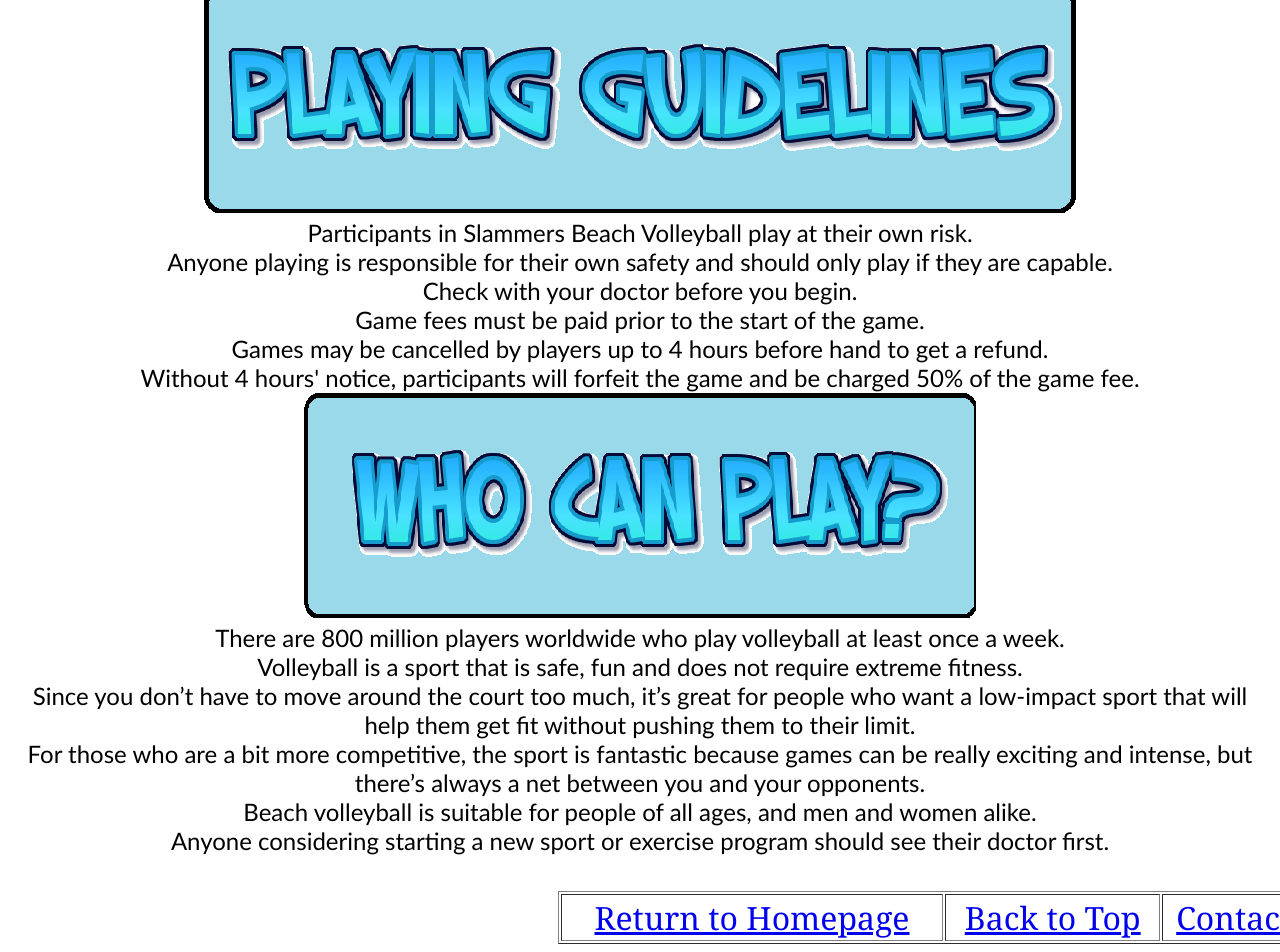
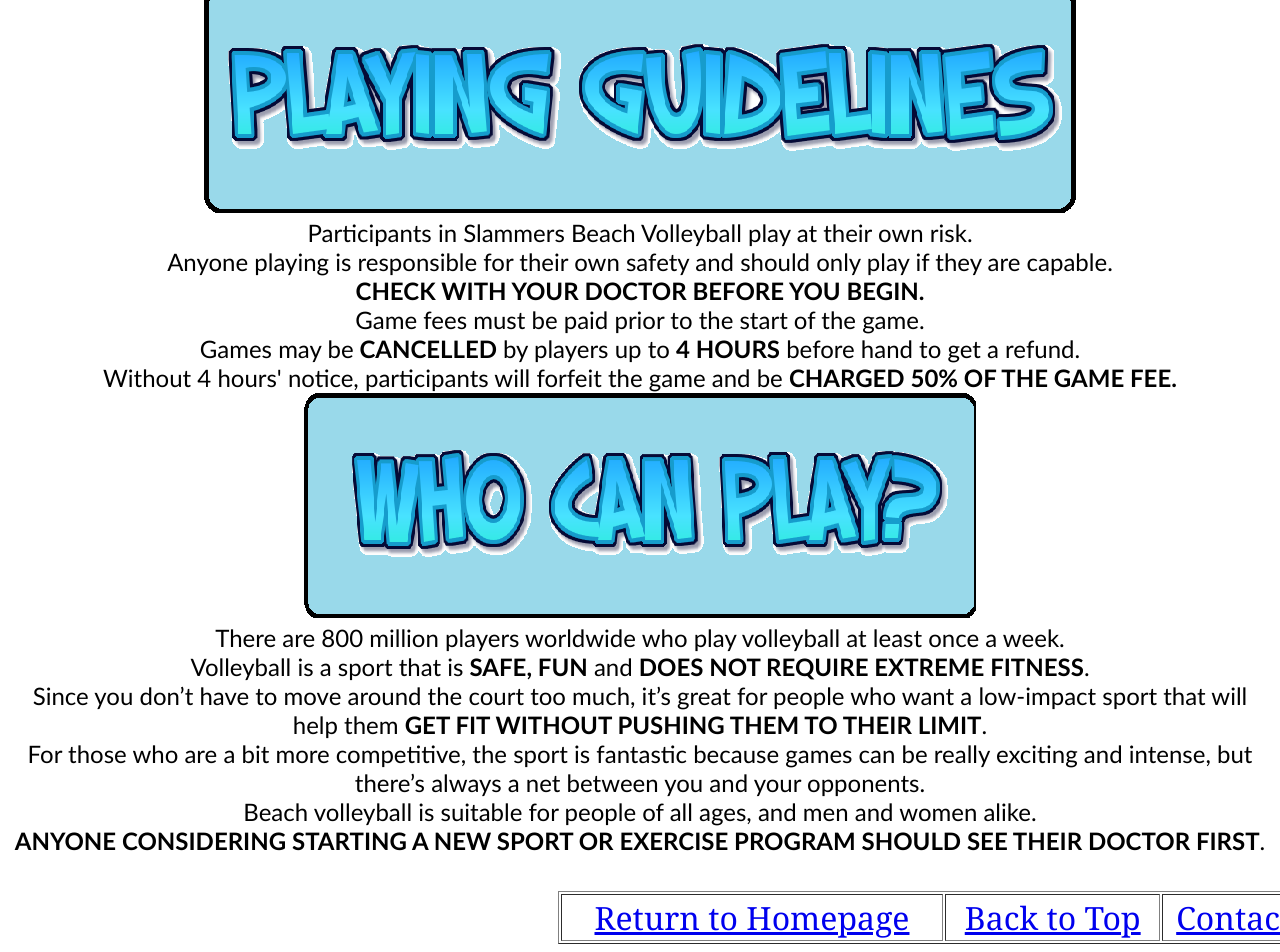
Before and after one commit to carlopma14/Slammer-s-Beach-Volleyball, a plain HTML site: page sign-up.html in a window 1280 px wide. Shown: the part 621-1573 px from the top of the page. Drawn offline with Linux system fonts and the light colour scheme.

Commit message:
Minor and final changes
Added an attribution to the image, added a reference about volleyball.
Flow chart for plan and plan html added in the repository. Important
information is now BOLD.

```diff
--- a/sign-up.html
+++ b/sign-up.html
@@ -53,13 +53,17 @@
   </tbody>
 </table>
 </div>
-<div class="PLAYING GUIDELINES"><img src="images/PG HOV.png" width="873" height="229" alt=""/></div><div class="PG INFO">Participants in Slammers Beach Volleyball play at their own risk.<br> Anyone playing is responsible for their own safety and should only play if they are capable.<br> Check with your doctor before you begin.<br>
-    Game fees must be paid prior to the start of the game.<br> Games may be cancelled by players up to 4 hours before hand to get a refund.<br> Without 4 hours' notice, participants will forfeit the game and be charged 50% of the game fee.</div>
+<div class="PLAYING GUIDELINES"><img src="images/PG HOV.png" width="873" height="229" alt=""/></div><div class="PG INFO">Participants in Slammers Beach Volleyball play at their own risk.<br> Anyone playing is responsible for their own safety and should only play if they are capable.<br>
+  <strong>CHECK WITH YOUR DOCTOR BEFORE YOU BEGIN.</strong><br>
+    Game fees must be paid prior to the start of the game.<br>
+    Games may be<strong> CANCELLED </strong>by players up to <strong>4 HOURS</strong> before hand to get a refund.<br>
+    Without 4 hours' notice, participants will forfeit the game and be <strong>CHARGED 50% OF THE GAME FEE.</strong></div>
 
 <div class="Who Can Play"><img src="images/WHOC HOV.png" width="672" height="227" alt=""/></div><div class="WHO CAN PLAY INFO">There are 800 million players worldwide who play volleyball at least once a week.<br>
- Volleyball is a sport that is safe, fun and does not require extreme fitness.<br> Since you don’t have to move around the court too much, it’s great for people who want a low-impact sport that will help them get fit without pushing them to their limit.<br> For those who are a bit more competitive, the sport is fantastic because games can be really exciting and intense, but there’s always a net between you and your opponents.<br>
+ Volleyball is a sport that is <strong>SAFE, FUN</strong> and <strong>DOES NOT REQUIRE EXTREME FITNESS</strong>.<br>
+ Since you don’t have to move around the court too much, it’s great for people who want a low-impact sport that will help them <strong>GET FIT WITHOUT PUSHING THEM TO THEIR LIMIT</strong>.<br> For those who are a bit more competitive, the sport is fantastic because games can be really exciting and intense, but there’s always a net between you and your opponents.<br>
 Beach volleyball is suitable for people of all ages, and men and women alike.<br>
-Anyone considering starting a new sport or exercise program should see their doctor first.</div>
+<strong>ANYONE CONSIDERING STARTING A NEW SPORT OR EXERCISE PROGRAM SHOULD SEE THEIR DOCTOR FIRST</strong>. </div>
 <br>
 <br>
 <div class="LINKS"><table width="750" border="1">
```
Also changed, not shown: Plan/plan.html (added, +20 -0 lines), index.html (+5 -5 lines), Plan/Flowchart.PNG (added).
